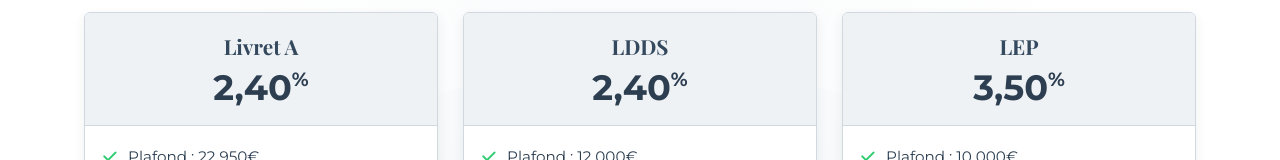
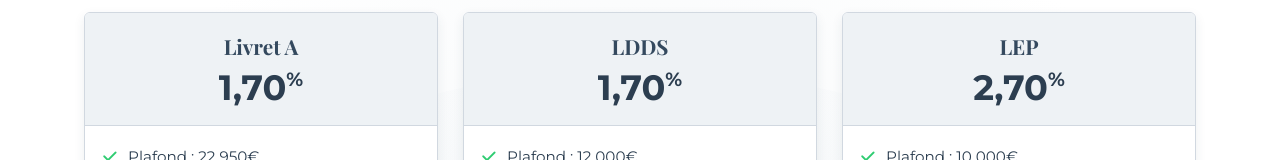
Before and after one commit to Ulpine/Patrimoine, a plain HTML site: page actualites.html in a window 1280 px wide. Shown: the part 621-781 px from the top of the page. Drawn offline with nearby package versions, Linux system fonts and the light colour scheme.

Commit message:
modif taux livrets

```diff
--- a/actualites.html
+++ b/actualites.html
@@ -75,7 +75,7 @@
           <div class="taux-card livret-a">
             <div class="taux-header">
               <h3>Livret A</h3>
-              <span class="taux-value">2,40<span class="percent">%</span></span>
+              <span class="taux-value">1,70<span class="percent">%</span></span>
             </div>
             <ul class="taux-details">
               <li><i class="fa-solid fa-check"></i> Plafond : 22 950€</li>
@@ -89,7 +89,7 @@
           <div class="taux-card ldds">
             <div class="taux-header">
               <h3>LDDS</h3>
-              <span class="taux-value">2,40<span class="percent">%</span></span>
+              <span class="taux-value">1,70<span class="percent">%</span></span>
             </div>
             <ul class="taux-details">
               <li><i class="fa-solid fa-check"></i> Plafond : 12 000€</li>
@@ -103,7 +103,7 @@
           <div class="taux-card lep">
             <div class="taux-header">
               <h3>LEP</h3>
-              <span class="taux-value">3,50<span class="percent">%</span></span>
+              <span class="taux-value">2,70<span class="percent">%</span></span>
             </div>
             <ul class="taux-details">
               <li><i class="fa-solid fa-check"></i> Plafond : 10 000€</li>
```
